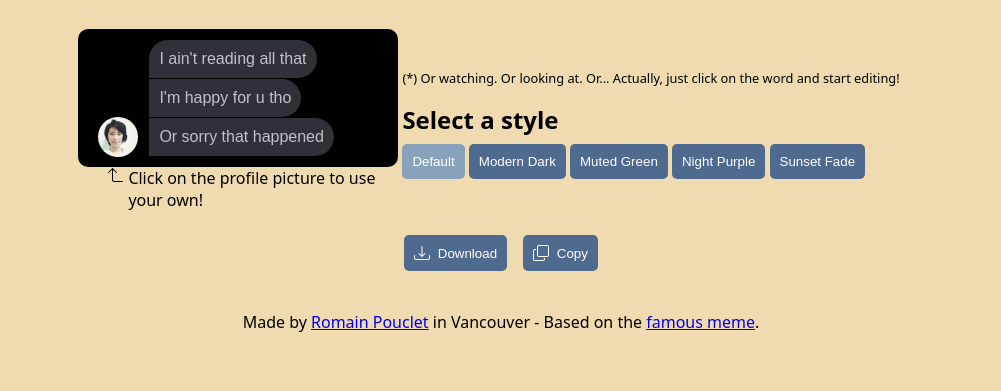
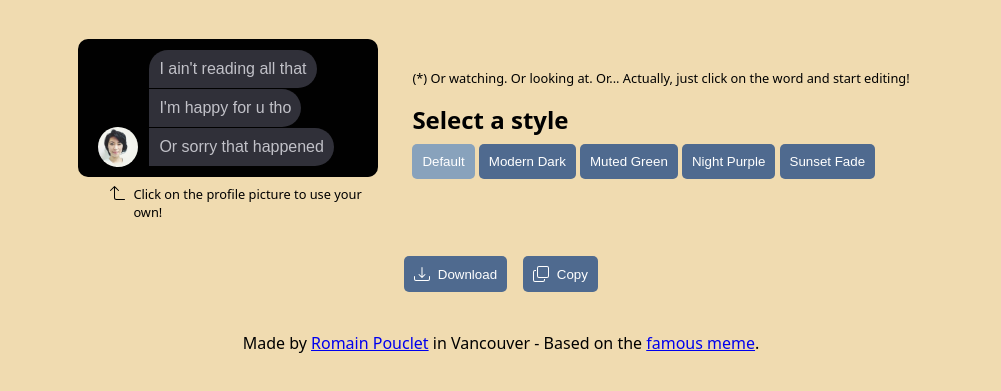
Before and after one commit to Palleas/iaint-generator, a website: page index.html in a window 1280 px wide. Shown: the part 119-510 px from the top of the page, without its empty margins (139-1140 px from the left). Drawn offline with Linux system fonts and the light colour scheme.

Commit message:
more tweaks

```diff
--- a/styles.css
+++ b/styles.css
@@ -79,9 +79,10 @@ body {
 }
 
 #conversation {
-    width: 100%;
+    /* width: 100%; */
+    padding: 10px;
+
     border-radius: 10px;
-    padding: 10px;
     display: flex;
     background-color: var(--background-color);
 }
@@ -236,10 +237,13 @@ button img {
 
 .conversation-container {
     width: 300px;
+    padding: 10px;
 }
 
 .help-profile-picture {
-    padding-left: 50px;
-    background: url(/images/arrow-90deg-up.svg) no-repeat 30px top;
+    margin-top: var(--spacing);
+    padding-left: 55px;
+    font-size: 0.8em;
+    background: url(/images/arrow-90deg-up.svg) no-repeat 32px top;
     display: inline-block;
 }
```
